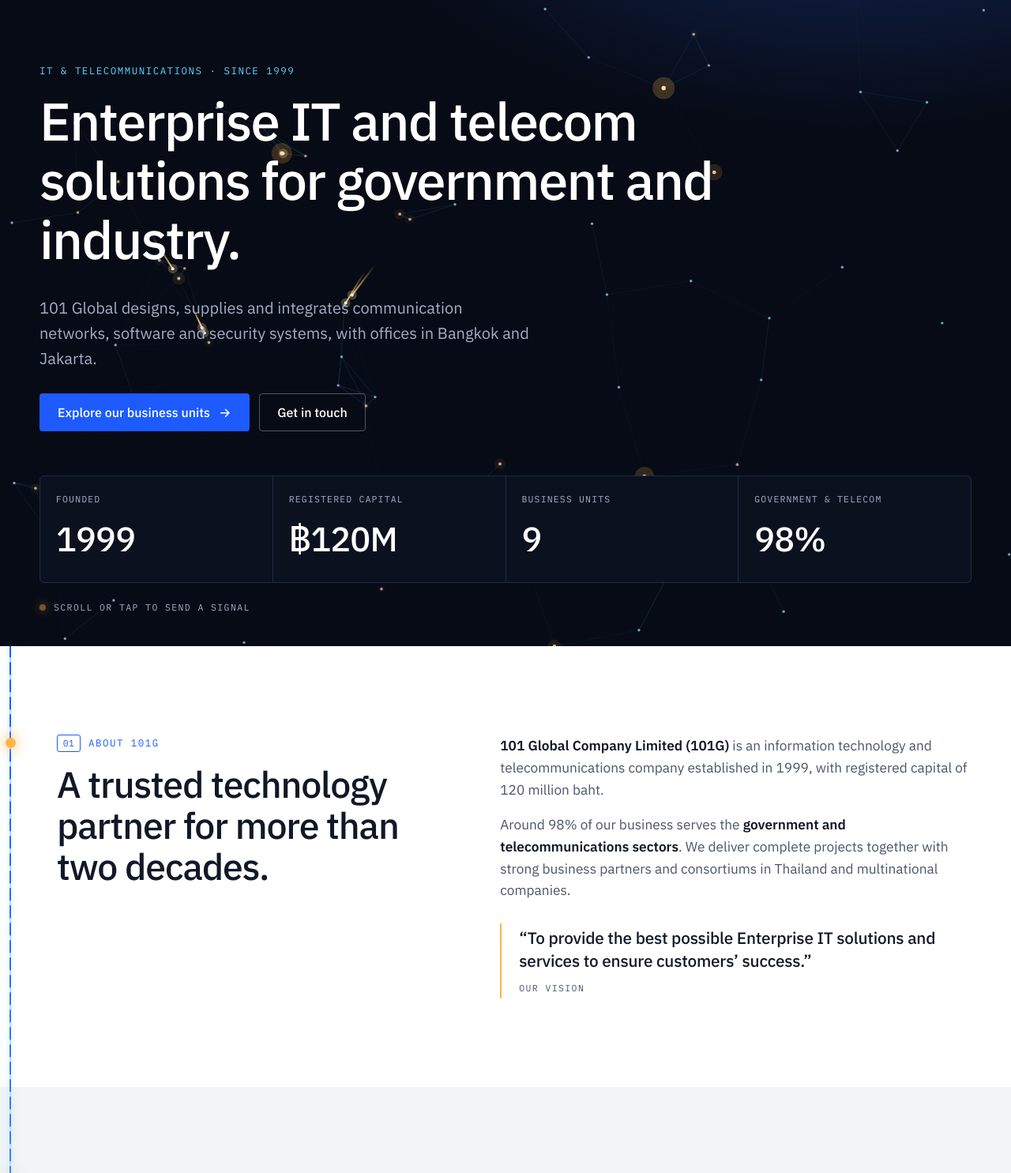
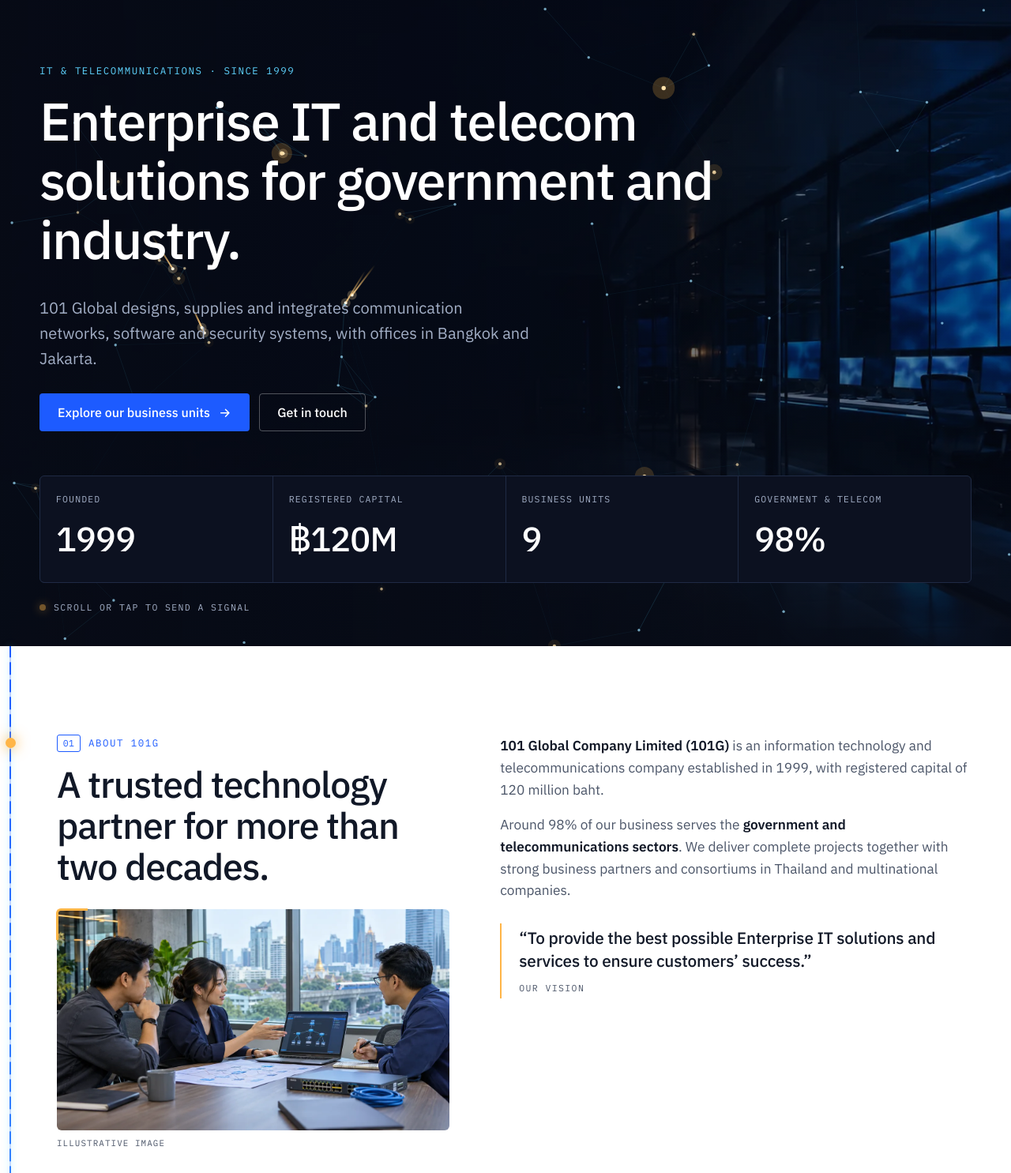
Before and after one commit to isuriyam/101g, a plain HTML site: page index.html in a window 1280 px wide. Shown: the part 106-1591 px from the top of the page at 79% size. Drawn offline with Linux system fonts and the light colour scheme; animation ran at ten frames a second.

Commit message:
Add generated photography to hero, about and business unit pop-ups
Images marked as illustrative where they depict people or products.

Co-Authored-By: Claude Opus 5.5 <noreply@anthropic.com>

```diff
--- a/css/styles.css
+++ b/css/styles.css
@@ -139,6 +139,17 @@ ul { padding-left: 1.1em; }
   background: radial-gradient(1100px 600px at 85% -10%, #142a5e 0%, transparent 60%), var(--ink);
   color: #fff; padding: calc(var(--header-h) + 56px) 0 28px;
 }
+.hero-bg {
+  position: absolute; inset: 0; width: 100%; height: 100%; z-index: -3;
+  object-fit: cover; object-position: 75% center; /* keep the monitors on the right in view */
+  opacity: .9;
+}
+.hero::before { /* dark fade on the left so the headline stays readable */
+  content: ""; position: absolute; inset: 0; z-index: -2;
+  background:
+    linear-gradient(90deg, rgb(7 11 22 / 92%) 0%, rgb(7 11 22 / 70%) 45%, rgb(7 11 22 / 25%) 100%),
+    linear-gradient(0deg, rgb(7 11 22 / 85%) 0%, transparent 40%);
+}
 .hero-canvas { position: absolute; inset: 0; width: 100%; height: 100%; z-index: -1; touch-action: pan-y; }
 .hero-inner { max-width: 900px; margin-left: max(16px, calc((100% - var(--container)) / 2)); pointer-events: none; }
 .hero-inner a { pointer-events: auto; }
@@ -229,6 +240,16 @@ ul { padding-left: 1.1em; }
 .about-grid { display: grid; gap: 24px; }
 .about-copy p { color: var(--muted); font-size: 1.08rem; }
 .about-copy strong { color: var(--text); font-weight: 600; }
+.about-figure { margin: 28px 0 0; position: relative; }
+.about-figure img { width: 100%; height: auto; aspect-ratio: 16 / 9; object-fit: cover; border-radius: var(--radius); }
+.about-figure::before { /* amber corner tick, ties the photo to the signal theme */
+  content: ""; position: absolute; left: -1px; top: -1px; width: 40px; height: 40px;
+  border-left: 3px solid var(--signal); border-top: 3px solid var(--signal); border-top-left-radius: var(--radius);
+}
+figcaption { font-family: var(--mono); font-size: .68rem; letter-spacing: .1em; text-transform: uppercase; color: var(--muted); margin-top: 8px; }
+.dialog-media { width: 100%; height: auto; aspect-ratio: 21 / 9; object-fit: cover; }
+.dialog-figure { margin: 0; position: relative; }
+.dialog-figure figcaption { position: absolute; right: 10px; bottom: 8px; margin: 0; color: #fff; background: rgb(0 0 0 / 55%); padding: 2px 8px; border-radius: 3px; }
 .vision { margin: 28px 0 0; padding: 4px 0 4px 22px; border-left: 2px solid var(--signal); }
 .vision p { font-size: 1.3rem; line-height: 1.4; color: var(--text); font-weight: 500; letter-spacing: -0.01em; margin-bottom: .5em; }
 .vision footer { font-family: var(--mono); font-size: .72rem; text-transform: uppercase; letter-spacing: .12em; color: var(--muted); }
--- a/index.html
+++ b/index.html
@@ -116,6 +116,8 @@
 
     <!-- ===================== HERO ===================== -->
     <section class="hero" aria-labelledby="hero-title">
+      <!-- Background photo (decorative, so alt=""). fetchpriority="high" = load it first, it's the biggest thing on screen -->
+      <img class="hero-bg" src="images/hero.webp" width="1600" height="900" alt="" fetchpriority="high" decoding="async">
       <canvas class="hero-canvas" aria-hidden="true"></canvas>
       <div class="container hero-inner">
         <p class="eyebrow">IT &amp; Telecommunications · Since 1999</p>
@@ -164,6 +166,10 @@
         <div class="reveal">
           <p class="eyebrow eyebrow-dark"><span class="idx">01</span> About 101G</p>
           <h2 id="about-title">A trusted technology partner for more than two decades.</h2>
+          <figure class="about-figure">
+            <img src="images/about.webp" width="1280" height="720" alt="Technology professionals discussing a network deployment in a Bangkok office" loading="lazy" decoding="async">
+            <figcaption>Illustrative image</figcaption>
+          </figure>
         </div>
         <div class="about-copy reveal">
           <p><strong>101 Global Company Limited (101G)</strong> is an information technology and telecommunications company established in 1999, with registered capital of 120 million baht.</p>
@@ -212,6 +218,7 @@
       <!-- ===== Business unit detail dialogs (edit the lists here) ===== -->
       <dialog class="unit-dialog" id="bu-1" aria-labelledby="bu-1-title">
         <div class="dialog-head"><span class="unit-num">BU 01</span><h3 id="bu-1-title">Banking &amp; Financial Solutions</h3><button class="dialog-close" aria-label="Close"><svg class="icon" aria-hidden="true"><use href="#i-close"/></svg></button></div>
+        <img class="dialog-media" src="images/bu-1.webp" width="1280" height="720" alt="Analyst at a workstation inside a bank data centre" loading="lazy" decoding="async">
         <div class="dialog-body">
           <p>Analytic platforms, consulting and software that support risk managers with custom scorecard models, data attribute sets and complex risk strategies.</p>
           <div class="cols">
@@ -225,6 +232,7 @@
 
       <dialog class="unit-dialog" id="bu-2" aria-labelledby="bu-2-title">
         <div class="dialog-head"><span class="unit-num">BU 02</span><h3 id="bu-2-title">Telecommunication Networking</h3><button class="dialog-close" aria-label="Close"><svg class="icon" aria-hidden="true"><use href="#i-close"/></svg></button></div>
+        <img class="dialog-media" src="images/bu-2.webp" width="1280" height="720" alt="Telecommunications tower against the Bangkok skyline" loading="lazy" decoding="async">
         <div class="dialog-body">
           <div class="cols">
             <div><h4>IP communications</h4><ul><li>NGN (Next Generation Network)</li><li>SBC (Session Border Controller)</li><li>IP softswitches, VoIP specialist &amp; consulting services</li><li>IP-PBX, IP phones, video phones &amp; soft phones</li><li>Call centre solutions &amp; CRM</li><li>Paperless “green fax” systems</li></ul></div>
@@ -237,6 +245,7 @@
 
       <dialog class="unit-dialog" id="bu-3" aria-labelledby="bu-3-title">
         <div class="dialog-head"><span class="unit-num">BU 03</span><h3 id="bu-3-title">Radio Communication</h3><button class="dialog-close" aria-label="Close"><svg class="icon" aria-hidden="true"><use href="#i-close"/></svg></button></div>
+        <img class="dialog-media" src="images/bu-3.webp" width="1280" height="720" alt="Two handheld digital radios on a charging dock" loading="lazy" decoding="async">
         <div class="dialog-body">
           <p>TETRA is the digital trunked mobile radio standard built for professional users who need reliable, mission-critical communication.</p>
           <div class="cols">
@@ -249,6 +258,7 @@
 
       <dialog class="unit-dialog" id="bu-4" aria-labelledby="bu-4-title">
         <div class="dialog-head"><span class="unit-num">BU 04</span><h3 id="bu-4-title">IT Software Solutions</h3><button class="dialog-close" aria-label="Close"><svg class="icon" aria-hidden="true"><use href="#i-close"/></svg></button></div>
+        <img class="dialog-media" src="images/bu-4.webp" width="1280" height="720" alt="Enterprise server racks with blue network cables" loading="lazy" decoding="async">
         <div class="dialog-body">
           <div class="cols">
             <div><h4>Network &amp; operations</h4><ul><li>OSS: network infrastructure &amp; inventory management, with workflow and real-time asset value</li><li>Supports IP, MPLS, SDH, SONET, PDH, WDM, fibre, Ethernet, NGN, mobile, radio and more</li><li>Order management &amp; package offering</li><li>Billing for VoIP, calling cards, service &amp; content providers and network operators</li></ul></div>
@@ -261,6 +271,7 @@
 
       <dialog class="unit-dialog" id="bu-5" aria-labelledby="bu-5-title">
         <div class="dialog-head"><span class="unit-num">BU 05</span><h3 id="bu-5-title">Broadcasting</h3><button class="dialog-close" aria-label="Close"><svg class="icon" aria-hidden="true"><use href="#i-close"/></svg></button></div>
+        <img class="dialog-media" src="images/bu-5.webp" width="1280" height="720" alt="Broadcast control desk facing a wall of television monitors" loading="lazy" decoding="async">
         <div class="dialog-body">
           <p>Broadcasting systems and digital TV equipment covering the full chain, from capture to delivery.</p>
           <ol class="flow">
@@ -273,6 +284,7 @@
 
       <dialog class="unit-dialog" id="bu-6" aria-labelledby="bu-6-title">
         <div class="dialog-head"><span class="unit-num">BU 06</span><h3 id="bu-6-title">Aviation Business</h3><button class="dialog-close" aria-label="Close"><svg class="icon" aria-hidden="true"><use href="#i-close"/></svg></button></div>
+        <figure class="dialog-figure"><img class="dialog-media" src="images/bu-6.webp" width="1280" height="720" alt="Enclosed gyroplane flying above hills and farmland" loading="lazy" decoding="async"><figcaption>Illustrative image</figcaption></figure>
         <div class="dialog-body">
           <p>101G is the <strong>sole distributor of AutoGyro GmbH’s Cavalon</strong>. AutoGyro stands for innovative design, the highest quality and global projects.</p>
           <div class="cols">
@@ -284,6 +296,7 @@
 
       <dialog class="unit-dialog" id="bu-7" aria-labelledby="bu-7-title">
         <div class="dialog-head"><span class="unit-num">BU 07</span><h3 id="bu-7-title">Health Care</h3><button class="dialog-close" aria-label="Close"><svg class="icon" aria-hidden="true"><use href="#i-close"/></svg></button></div>
+        <img class="dialog-media" src="images/bu-7.webp" width="1280" height="720" alt="Clinician beside specialist medical equipment" loading="lazy" decoding="async">
         <div class="dialog-body">
           <div class="cols">
             <div><h4>Medical equipment</h4><ul><li>Airnergy Medical Plus</li><li>Far-infrared sauna</li><li>Ozone machine</li><li>PEMF iMRS</li></ul></div>
@@ -293,6 +306,7 @@
 
       <dialog class="unit-dialog" id="bu-8" aria-labelledby="bu-8-title">
         <div class="dialog-head"><span class="unit-num">BU 08</span><h3 id="bu-8-title">Security</h3><button class="dialog-close" aria-label="Close"><svg class="icon" aria-hidden="true"><use href="#i-close"/></svg></button></div>
+        <img class="dialog-media" src="images/bu-8.webp" width="1280" height="720" alt="Operators watching transit camera feeds in a security operations room" loading="lazy" decoding="async">
         <div class="dialog-body">
           <div class="cols">
             <div><h4>Military &amp; government</h4><ul><li>Lawful interception</li><li>Phone jammers</li><li>Shoe &amp; leg scanners</li><li>Through-wall detection systems</li><li>X-ray inspection: people, mail, baggage, vehicles &amp; cargo</li></ul></div>
@@ -305,6 +319,7 @@
 
       <dialog class="unit-dialog" id="bu-9" aria-labelledby="bu-9-title">
         <div class="dialog-head"><span class="unit-num">BU 09</span><h3 id="bu-9-title">Energy</h3><button class="dialog-close" aria-label="Close"><svg class="icon" aria-hidden="true"><use href="#i-close"/></svg></button></div>
+        <img class="dialog-media" src="images/bu-9.webp" width="1280" height="720" alt="Rows of solar panels with a battery storage enclosure" loading="lazy" decoding="async">
         <div class="dialog-body">
           <div class="cols">
             <div><h4>Renewable energy</h4><ul><li>Wind energy solutions</li><li>Solar energy solutions</li><li>Geothermal solutions</li></ul></div>
```
Also changed, not shown: images/about.webp (added), images/bu-1.webp (added), images/bu-2.webp (added), images/bu-3.webp (added), images/bu-4.webp (added), images/bu-5.webp (added), images/bu-6.webp (added), images/bu-7.webp (added), images/bu-8.webp (added), images/bu-9.webp (added), images/hero.webp (added).
